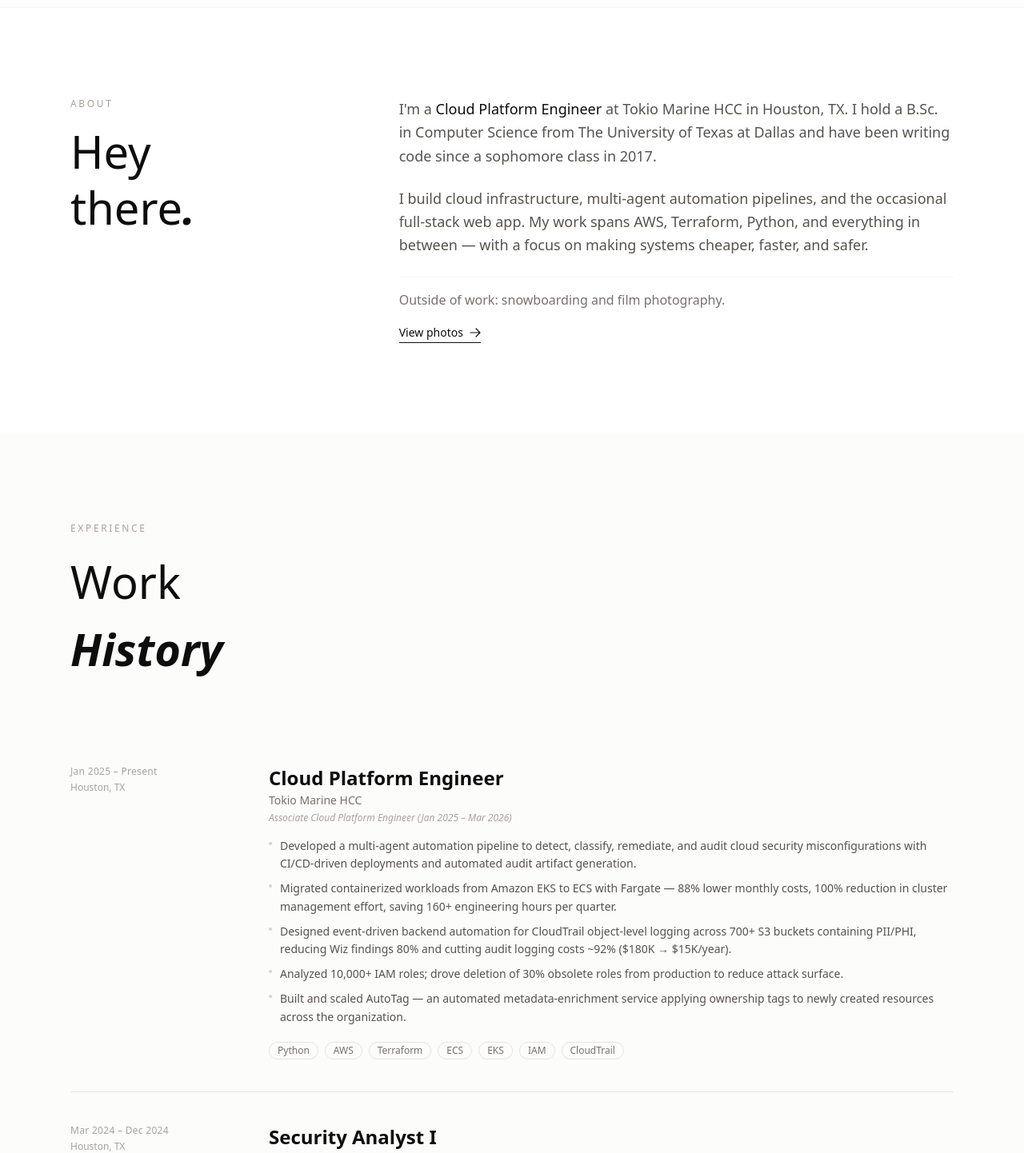
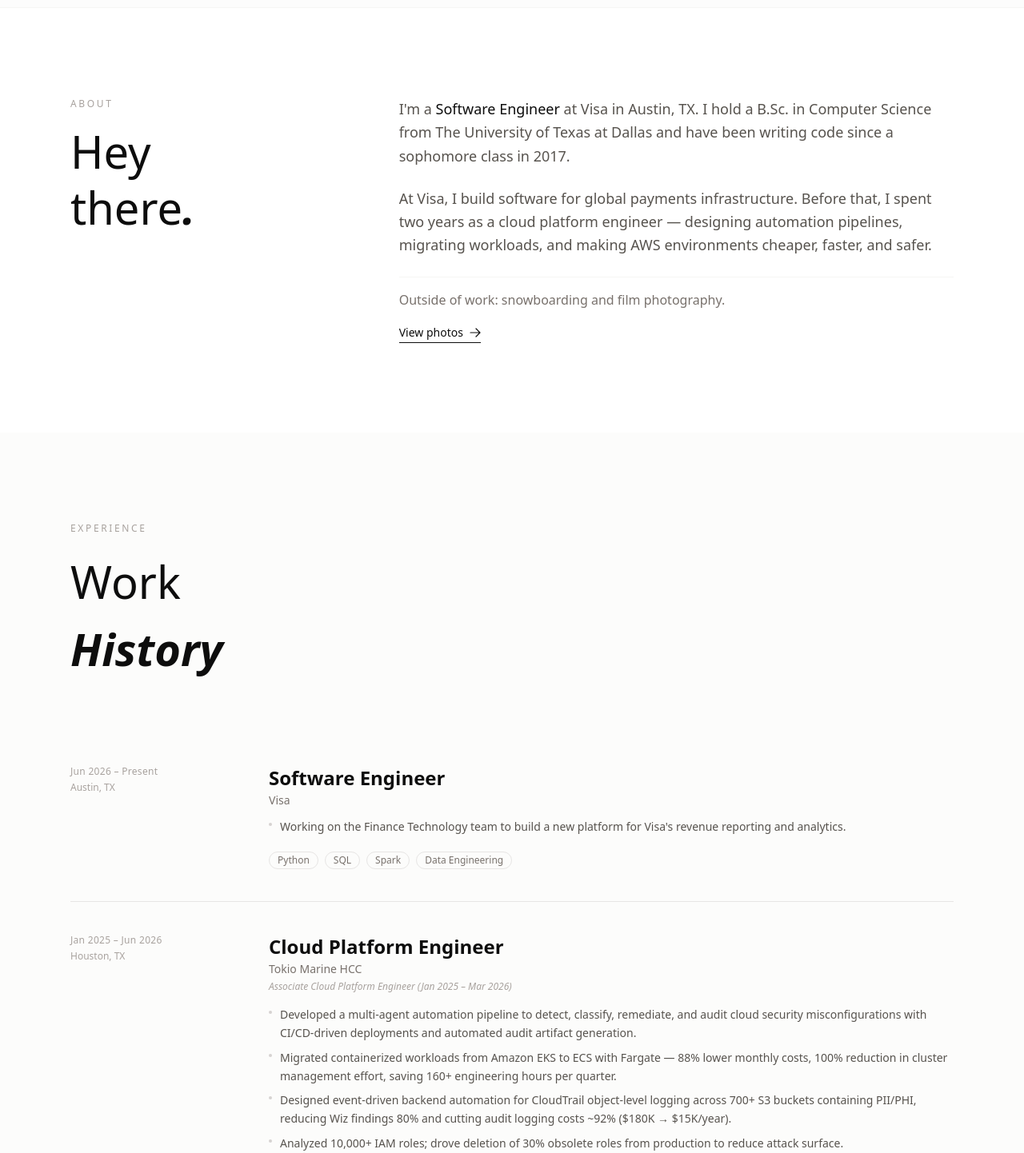
Before and after one commit to justjdnguyen/personal-website, a Next.js app in the folder react-website/: page / in a window 1280 px wide. Shown: the part 840-2282 px from the top of the page at 80% size. Built offline with nearby package versions, Linux system fonts and the light colour scheme.

Commit message:
Update role and location.

```diff
--- a/react-website/app/page.js
+++ b/react-website/app/page.js
@@ -178,7 +178,7 @@ function HeroSection() {
   const { scrollYProgress } = useScroll();
   const y = useTransform(scrollYProgress, [0, 0.4], [0, -120]);
 
-  const words = ["Cloud Platform Engineer", "Full Stack Developer", "AWS Architect", "Automation Builder"]; // eslint-disable-line react-hooks/exhaustive-deps
+  const words = ["Software Engineer", "Data Engineer", "Full Stack Developer", "Cloud Platform Engineer"]; // eslint-disable-line react-hooks/exhaustive-deps
   const [wordIdx, setWordIdx] = useState(0);
   const [displayed, setDisplayed] = useState("");
   const [typing, setTyping] = useState(true);
@@ -228,7 +228,7 @@ function HeroSection() {
               transition={{ duration: 0.6, delay: 0.1 }}
               className="text-stone-400 text-sm tracking-[0.2em] uppercase mb-6 font-[var(--font-outfit)]"
             >
-              Houston, TX
+              Austin, TX
             </motion.p>
 
             <motion.h1
@@ -372,16 +372,16 @@ function AboutSection() {
           <div className="space-y-6">
             <Reveal delay={0.1}>
               <p className="font-[var(--font-outfit)] text-lg leading-relaxed text-stone-600">
-                I&apos;m a <span className="text-[#0D0D0D] font-medium">Cloud Platform Engineer</span> at Tokio Marine HCC in Houston, TX.
+                I&apos;m a <span className="text-[#0D0D0D] font-medium">Software Engineer</span> at Visa in Austin, TX.
                 I hold a B.Sc. in Computer Science from The University of Texas at Dallas and have been writing
                 code since a sophomore class in 2017.
               </p>
             </Reveal>
             <Reveal delay={0.15}>
               <p className="font-[var(--font-outfit)] text-lg leading-relaxed text-stone-600">
-                I build cloud infrastructure, multi-agent automation pipelines, and the occasional full-stack web app.
-                My work spans AWS, Terraform, Python, and everything in between — with a focus on making systems
-                cheaper, faster, and safer.
+                At Visa, I build software for global payments infrastructure. Before that, I spent two years as a
+                cloud platform engineer — designing automation pipelines, migrating workloads, and making AWS
+                environments cheaper, faster, and safer.
               </p>
             </Reveal>
             <Reveal delay={0.2}>
@@ -414,10 +414,18 @@ function AboutSection() {
 function ExperienceSection() {
   const experiences = [
     {
+      title: "Software Engineer",
+      company: "Visa",
+      period: "Jun 2026 – Present",
+      location: "Austin, TX",
+      bullets: ["Working on the Finance Technology team to build a new platform for Visa's revenue reporting and analytics."],
+      tags: ["Python", "SQL", "Spark", "Data Engineering"],
+    },
+    {
       title: "Cloud Platform Engineer",
       sub: "Associate Cloud Platform Engineer (Jan 2025 – Mar 2026)",
       company: "Tokio Marine HCC",
-      period: "Jan 2025 – Present",
+      period: "Jan 2025 – Jun 2026",
       location: "Houston, TX",
       bullets: [
         "Developed a multi-agent automation pipeline to detect, classify, remediate, and audit cloud security misconfigurations with CI/CD-driven deployments and automated audit artifact generation.",
@@ -674,11 +682,11 @@ function ContactSection() {
         <Reveal>
           <p className="text-xs tracking-[0.22em] uppercase text-stone-500 font-[var(--font-outfit)] mb-6">Contact</p>
           <h2 className="font-[var(--font-cormorant)] font-light text-[clamp(3rem,7vw,5rem)] text-white leading-tight mb-8">
-            Let&apos;s build something<br />
-            <span className="font-semibold italic">together.</span>
+            Say<br />
+            <span className="font-semibold italic">hello.</span>
           </h2>
           <p className="font-[var(--font-outfit)] text-stone-400 text-lg mb-12 max-w-xl mx-auto">
-            Open to interesting problems in cloud infrastructure, automation, and full-stack development.
+            Feel free to reach out — happy to connect about software, side projects, or anything interesting.
           </p>
         </Reveal>
 
@@ -742,7 +750,7 @@ function Footer() {
           © {new Date().getFullYear()} Jimmy Nguyen
         </p>
         <p className="font-[var(--font-outfit)] text-xs text-stone-700 italic font-[var(--font-cormorant)]">
-          Houston, TX
+          Austin, TX
         </p>
       </div>
     </footer>
```
